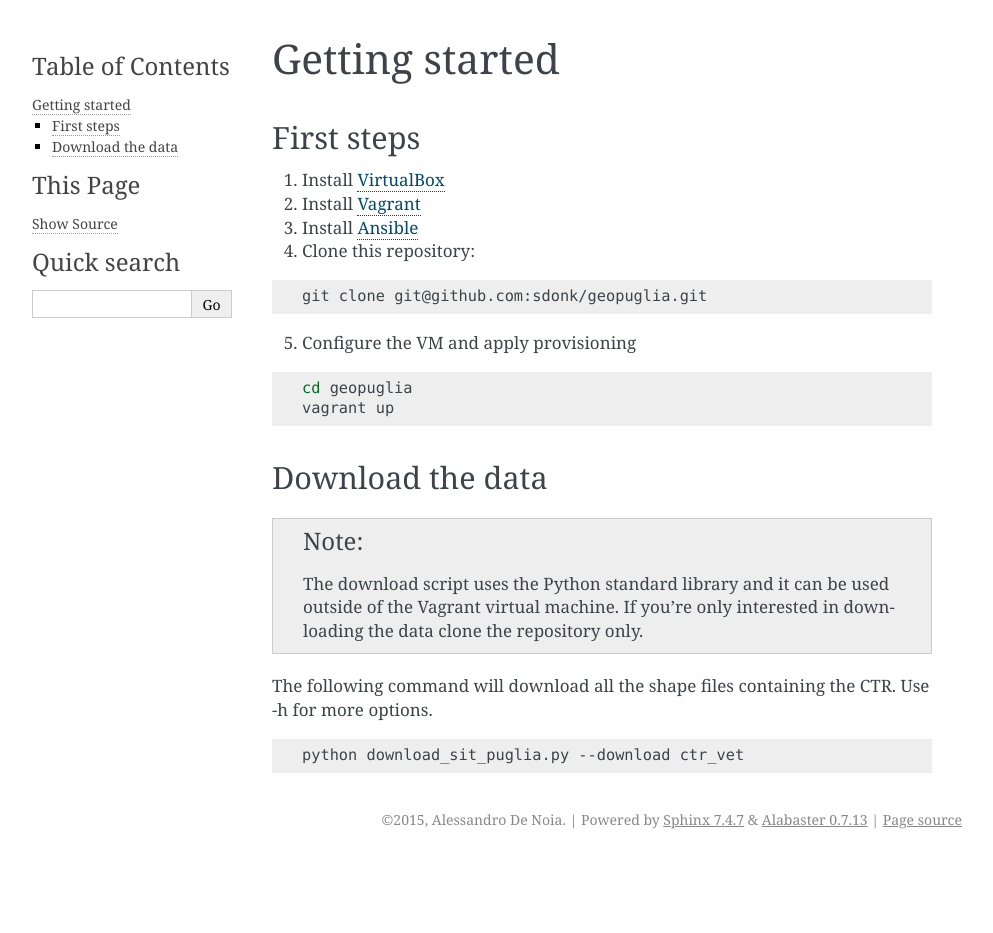
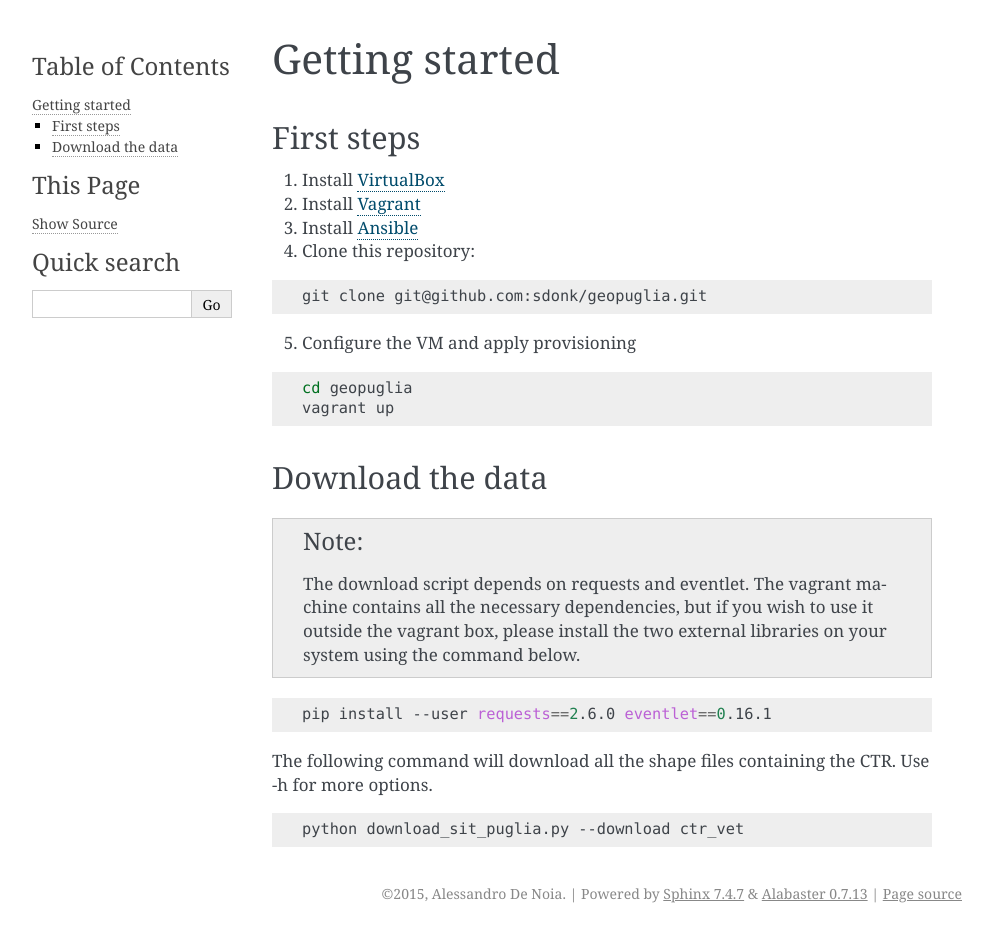
Before and after one commit to osmItalia/geopuglia, a Sphinx documentation site: the page built from docs/source/getting_started.rst, in a window 1280 px wide. Shown: the whole page, without its empty margins (148-1141 px from the left). Built offline with Sphinx 7.4.7, drawn with Linux system fonts in a browser that asks for light colours; before the commit the page ends 900 px from its top, so only the background shows below that.

Commit message:
use eventlet and requests stream to speed download, changed docs accordingly, added tests file

```diff
--- a/docs/source/getting_started.rst
+++ b/docs/source/getting_started.rst
@@ -24,7 +24,11 @@ First steps
 Download the data
 -----------------
 
-.. note:: The download script uses the Python standard library and it can be used outside of the Vagrant virtual machine. If you're only interested in downloading the data clone the repository only.
+.. note:: The download script depends on requests and eventlet. The vagrant machine contains all the necessary dependencies, but if you wish to use it outside the vagrant box, please install the two external libraries on your system using the command below.
+
+.. code-block:: bash
+
+    pip install --user requests==2.6.0 eventlet==0.16.1
 
 The following command will download all the shape files containing the CTR. Use -h for more options.
 
```
Also changed, not shown: 3 other files.
